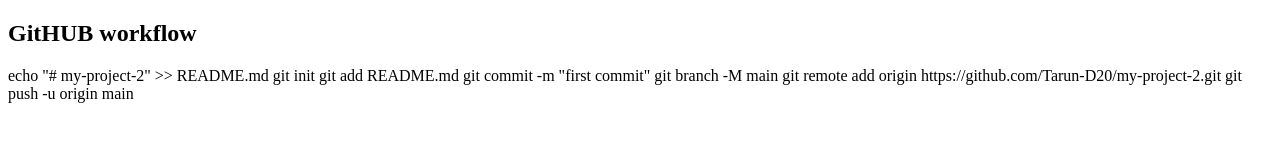
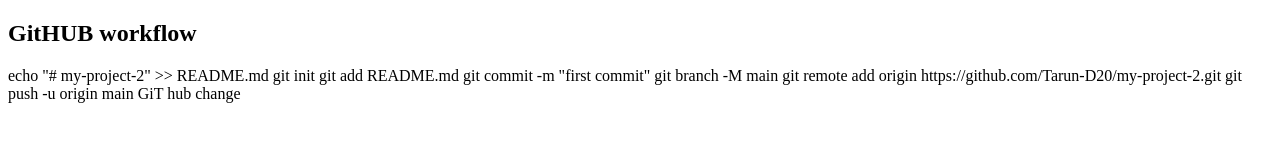
Before and after one commit to Tarun-D20/my-project-2, a plain HTML site: page index.html in a window 1280 px wide. Drawn offline with Linux system fonts and the light colour scheme.

Commit message:
new changes

```diff
--- a/index.html
+++ b/index.html
@@ -15,5 +15,6 @@ git branch -M main
 git remote add origin https://github.com/Tarun-D20/my-project-2.git
 git push -u origin main
 </h>
+<h>GiT hub change</h>
 </body>
 </html>
```
